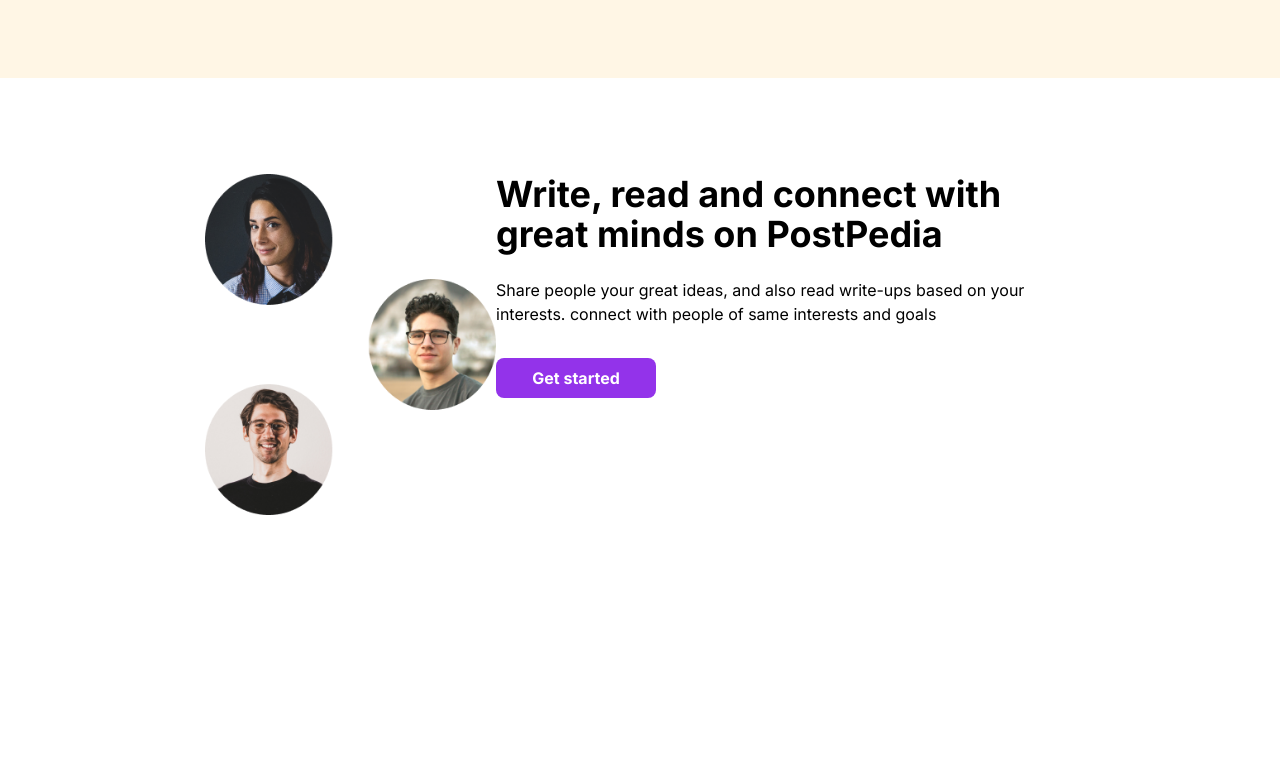
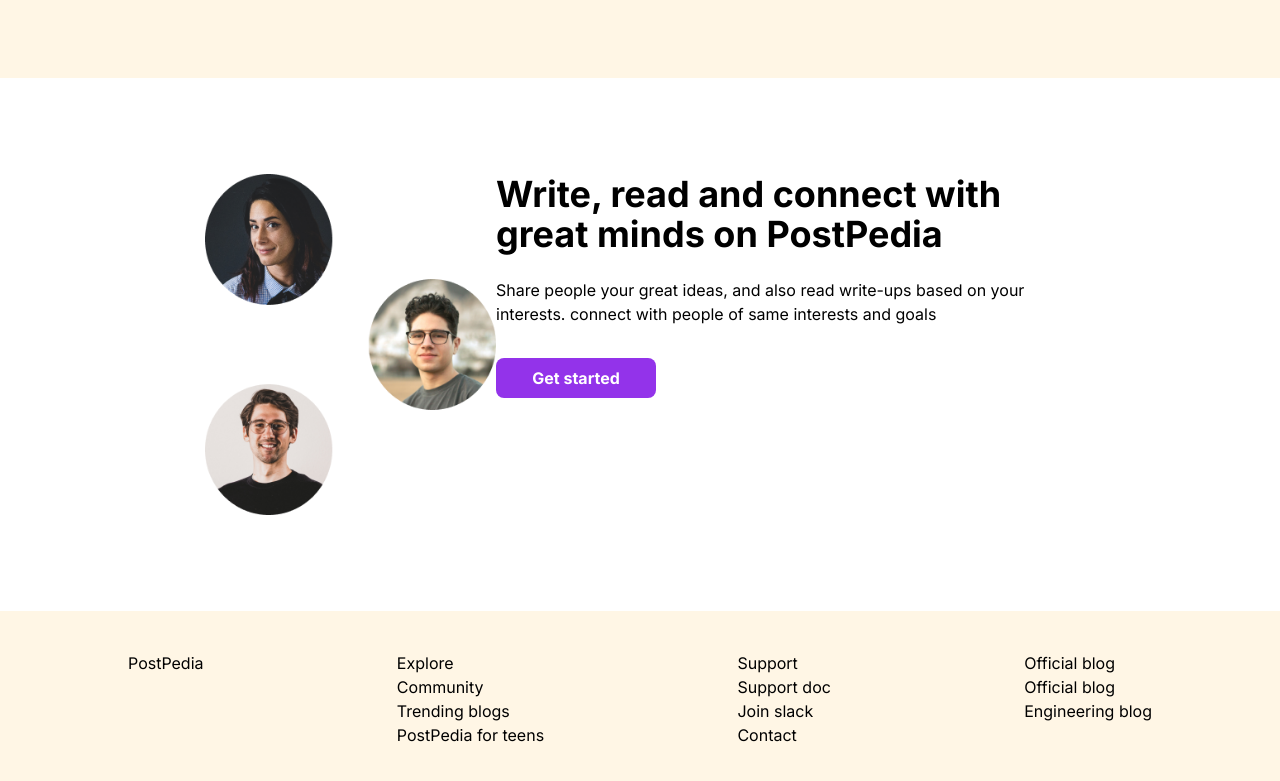
Before and after one commit to Jeweleni/PostPedia, a Next.js app in the folder client/: page / in a window 1280 px wide. Shown: the part 2486-3267 px from the top of the page. Before the commit the page ends 3097 px from the top, so only its background shows below. Built offline with nearby package versions, Linux system fonts and the light colour scheme.

Commit message:
ch:completed UI

```diff
--- a/client/app/page.tsx
+++ b/client/app/page.tsx
@@ -144,7 +144,7 @@
         </div>
       </section>
       {/* REVIEW SECTION */}
-      <section >
+      <section>
         <div className="flex justify-between items-start w-[68%] mx-auto py-[96px]">
           <div>
             <Image
@@ -170,6 +170,30 @@
           </div>
         </div>
       </section>
+      <footer className="bg-rgba-50 pt-[40px] pb-[80px]">
+        <div className="flex justify-between w-[80%] mx-auto">
+          <h2>PostPedia</h2>
+          <div>
+            <h3>Explore</h3>
+            <p>Community</p>
+            <p>Trending blogs</p>
+            <p>PostPedia for teens</p>
+          </div>
+
+          <div>
+            <h3>Support</h3>
+            <p>Support doc</p>
+            <p>Join slack</p>
+            <p>Contact</p>
+          </div>
+
+          <div>
+            <h3>Official blog</h3>
+            <p>Official blog</p>
+            <p>Engineering blog</p>
+          </div>
+        </div>
+      </footer>
     </div>
   )
 }
```
